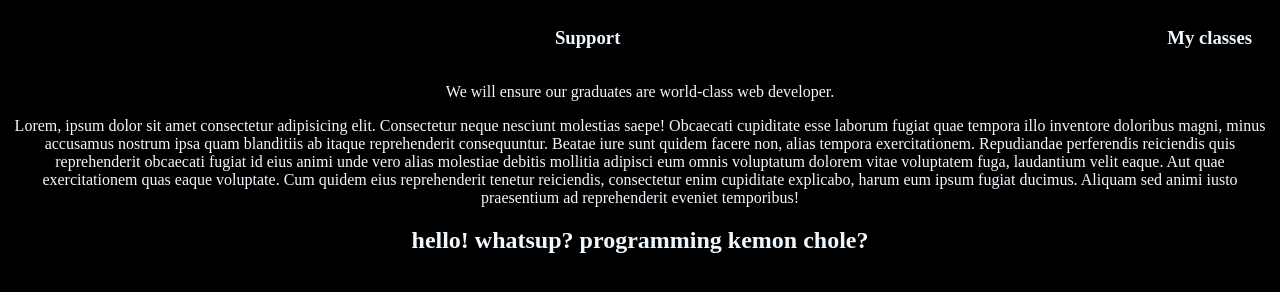
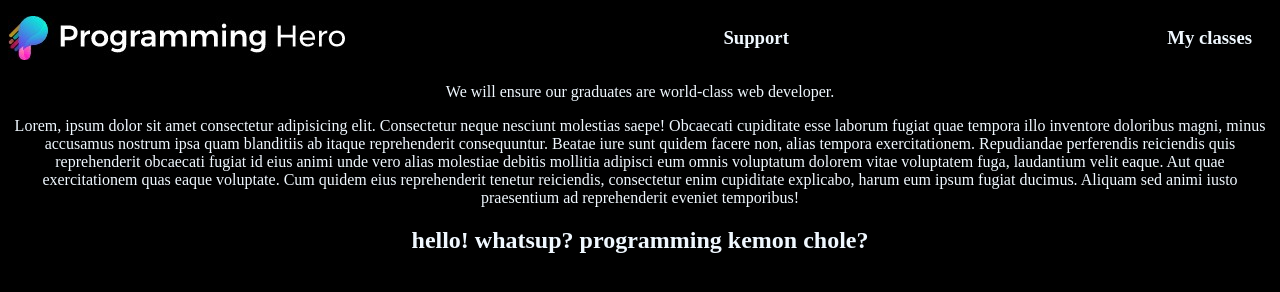
Before and after one commit to juhayerayaz/first-project-html-css, a plain HTML site: page index.html in a window 1280 px wide. Drawn offline with Linux system fonts and the light colour scheme; the site is published under a folder, as on GitHub Pages, so addresses that start at the root find nothing.

Commit message:
image added

```diff
--- a/index.html
+++ b/index.html
@@ -9,7 +9,7 @@
 </head>
 <body>
     <div class="head">
-        <img src="/programming hero.png" alt="">
+        <img src="programming hero.png" alt="">
         <h3>Support</h3>
         <h3>My classes</h3>
     </div>
```
